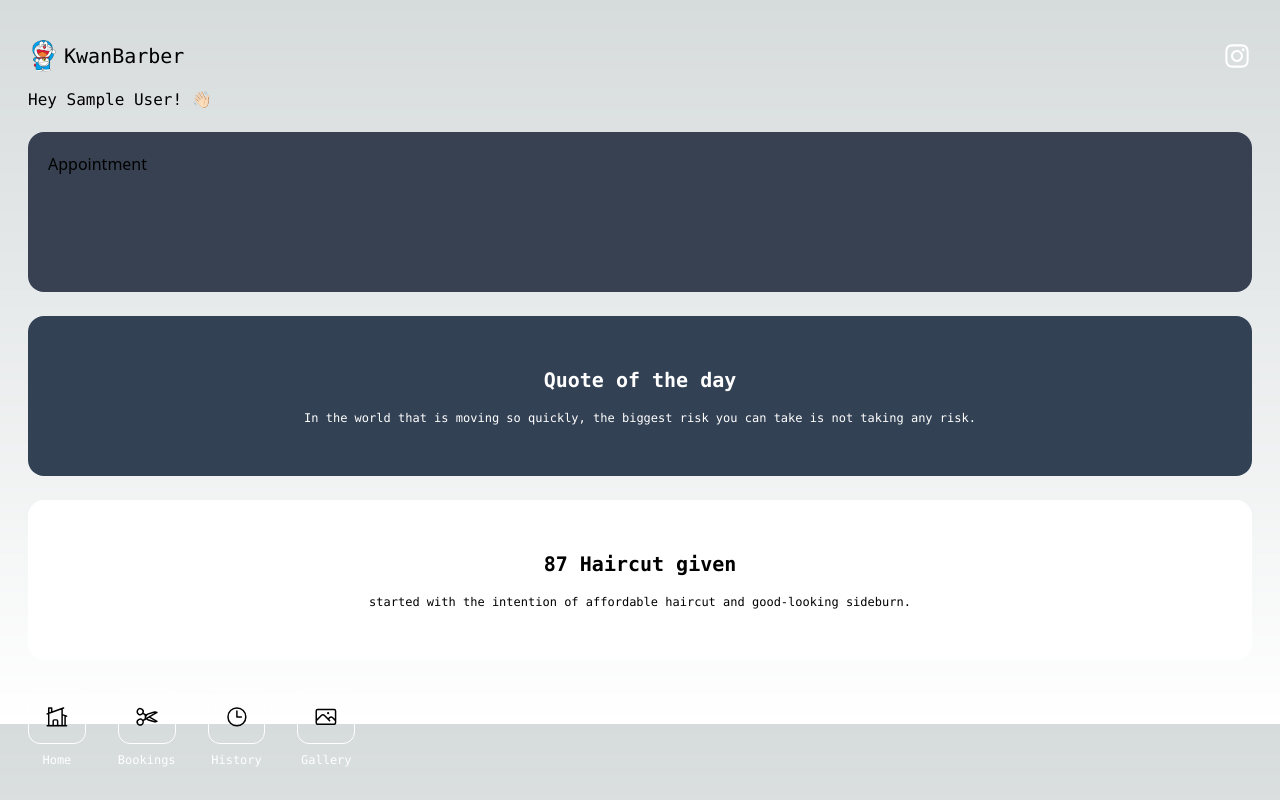
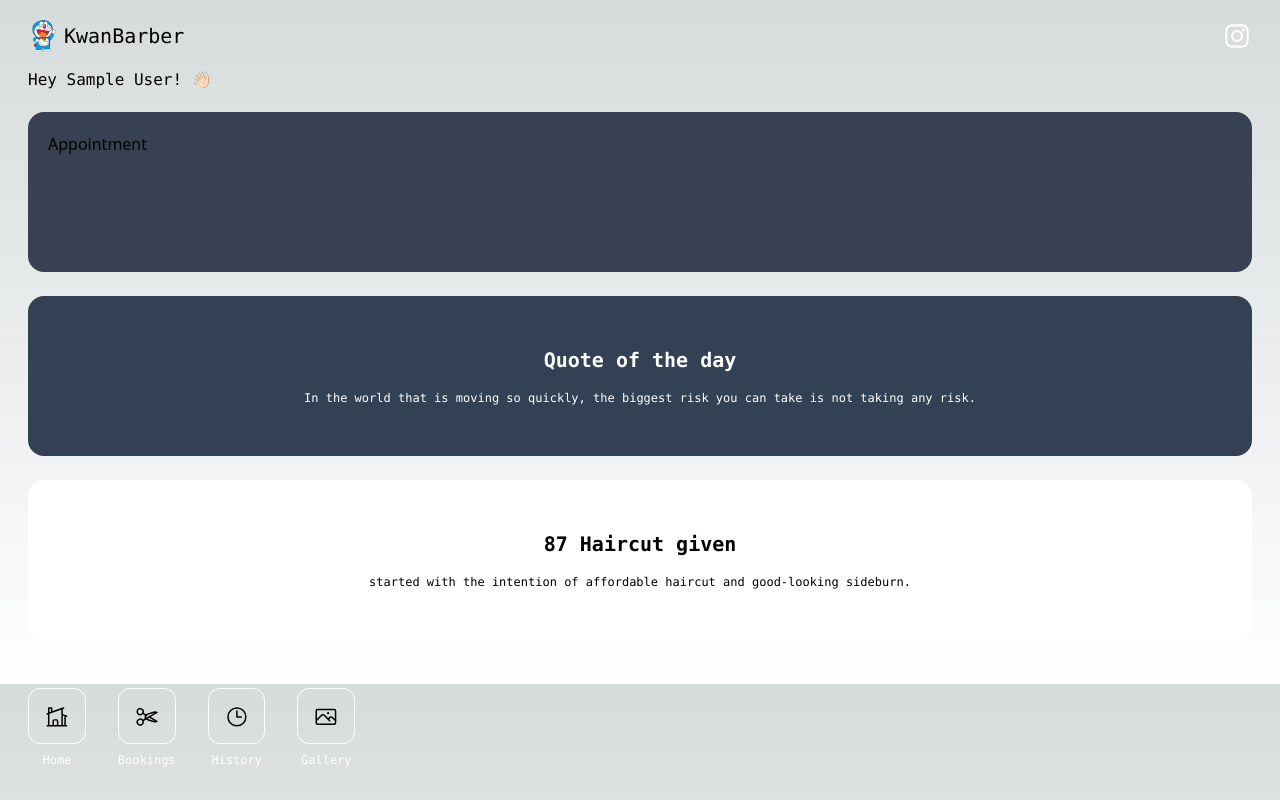
Before and after one commit to Leykwan132/kbarber, a Next.js app: page /home in a window 1280 px wide. Built offline with nearby package versions, Linux system fonts and the light colour scheme; no server answers; sample sign-in values are in the browser's storage.

Commit message:
Slight changes to top padding.

```diff
--- a/pages/home.tsx
+++ b/pages/home.tsx
@@ -13,7 +13,7 @@ const Home = (props: Props) => {
   const { data: session } = useSession();
   console.log(session);
   return (
-    <div className="relative flex flex-col justify-center py-10 px-7">
+    <div className="relative flex flex-col justify-center py-5 px-7">
       <Header />
       <div className="flex items-center">
         <div className="mt-4 font-mono ">{`Hey ${session?.user?.name}! 👋🏻`}</div>
```
